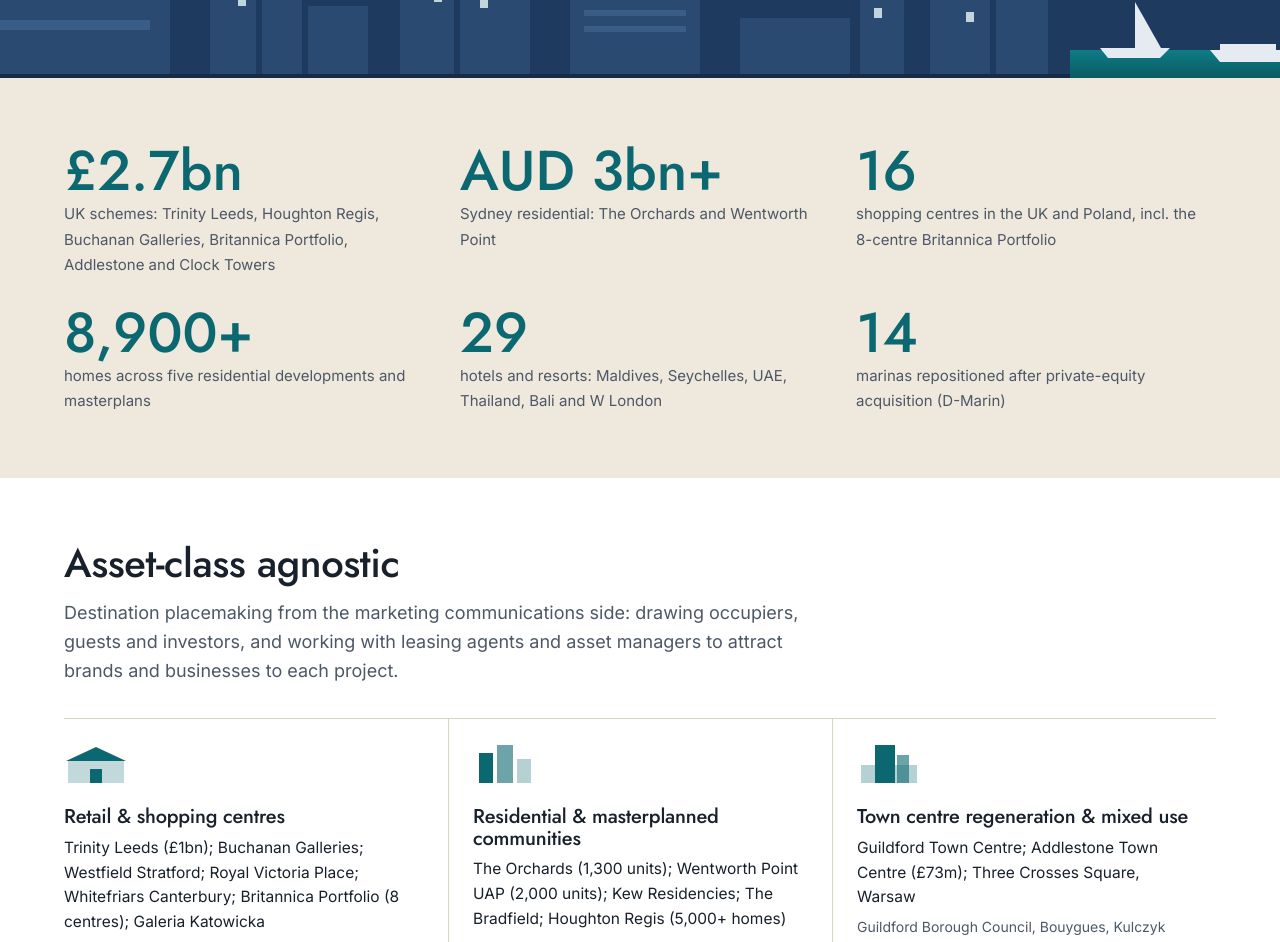
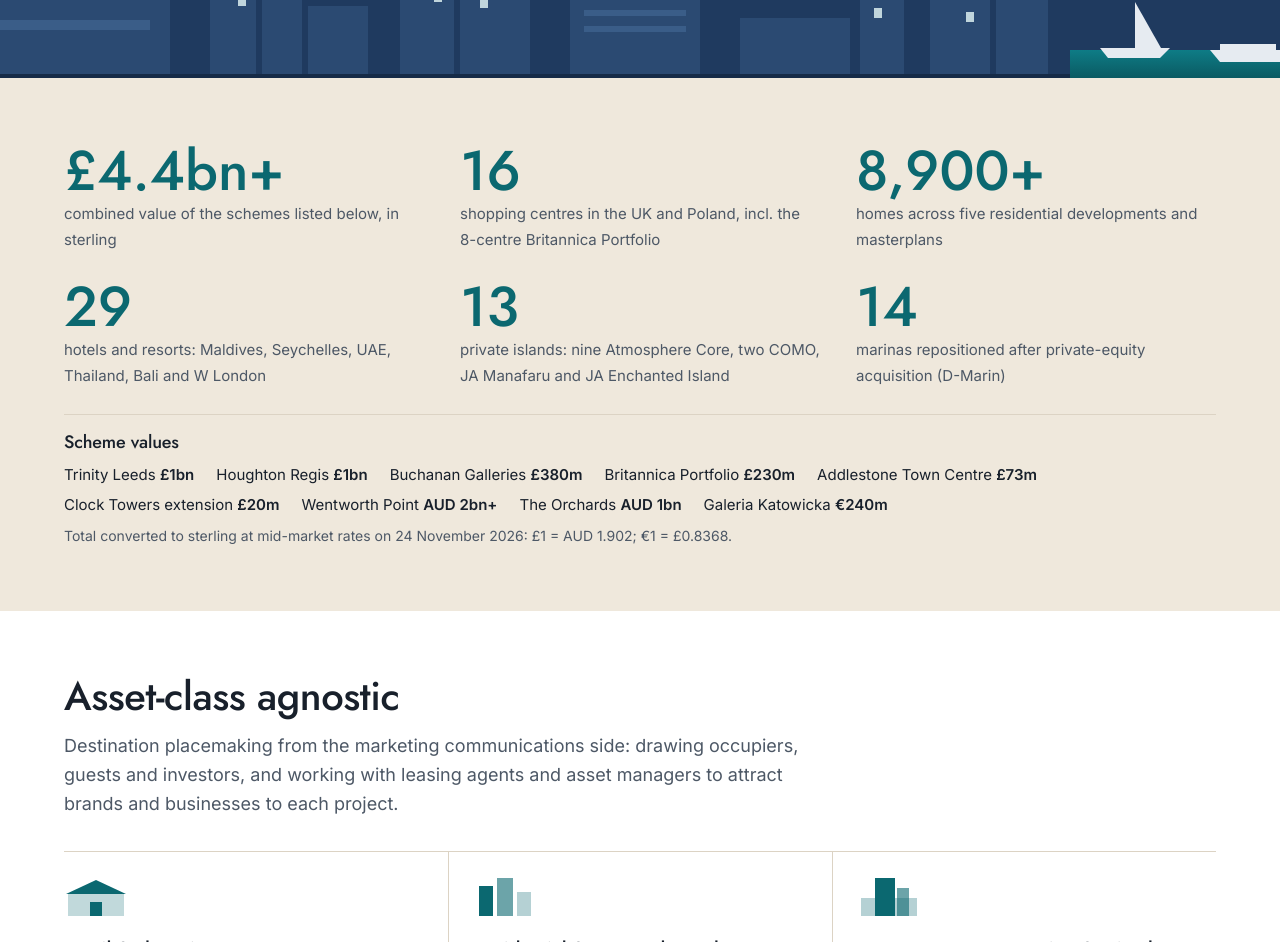
Before and after one commit to euanblake/euanblake.github.io, a plain HTML site: page real-estate/index.html in a window 1280 px wide. Shown: the part 796-1738 px from the top of the page. Drawn offline with Linux system fonts and the light colour scheme.

Commit message:
Real estate page: combined scheme value in sterling, per-scheme values, 13 private islands
Co-Authored-By: Claude Opus 5.5 <noreply@anthropic.com>
Claude-Session: https://claude.ai/code/session_01VSi56ccjRainm8Vy2ZLuuq

```diff
--- a/real-estate/index.html
+++ b/real-estate/index.html
@@ -54,6 +54,11 @@ nav a:hover,nav a:focus-visible{color:#fff;text-decoration:underline}
 @media(max-width:720px){.facts .wrap{grid-template-columns:repeat(2,minmax(0,1fr))}}
 @media(max-width:400px){.facts .wrap{grid-template-columns:minmax(0,1fr)}}
 .fact b{display:block;font-family:Jost,sans-serif;font-weight:500;font-size:clamp(34px,4.4vw,56px);color:var(--tealink);line-height:1.05;white-space:nowrap}
+.vals{grid-column:1/-1;border-top:1px solid var(--line);padding-top:18px}
+.vals h3{font-size:18px}
+.vals ul{list-style:none;margin:10px 0 8px;padding:0;display:flex;flex-wrap:wrap;gap:6px 22px;font-size:15px}
+.vals b{font-weight:600;white-space:nowrap}
+.vals p{margin:0;font-size:14px;color:var(--soft)}
 .fact span{font-size:15px;color:var(--soft)}
 .lead{font-size:18px;max-width:68ch;color:var(--soft);margin:14px 0 0}
 .assets{display:grid;grid-template-columns:repeat(3,minmax(0,1fr));gap:0;margin-top:32px;border-top:1px solid var(--line)}
@@ -130,12 +135,15 @@ footer{background:var(--navy2);color:#b9c6d4;font-size:14px;padding:18px max(5vw
 </svg>
 
 <section class="facts band"><div class="wrap">
-<div class="fact"><b>£2.7bn</b><span>UK schemes: Trinity Leeds, Houghton Regis, Buchanan Galleries, Britannica Portfolio, Addlestone and Clock Towers</span></div>
-<div class="fact"><b>AUD 3bn+</b><span>Sydney residential: The Orchards and Wentworth Point</span></div>
+<div class="fact"><b>£4.4bn+</b><span>combined value of the schemes listed below, in sterling</span></div>
 <div class="fact"><b>16</b><span>shopping centres in the UK and Poland, incl. the 8-centre Britannica Portfolio</span></div>
 <div class="fact"><b>8,900+</b><span>homes across five residential developments and masterplans</span></div>
 <div class="fact"><b>29</b><span>hotels and resorts: Maldives, Seychelles, UAE, Thailand, Bali and W London</span></div>
+<div class="fact"><b>13</b><span>private islands: nine Atmosphere Core, two COMO, JA Manafaru and JA Enchanted Island</span></div>
 <div class="fact"><b>14</b><span>marinas repositioned after private-equity acquisition (D-Marin)</span></div>
+<div class="vals"><h3>Scheme values</h3>
+<ul><li>Trinity Leeds <b>£1bn</b></li><li>Houghton Regis <b>£1bn</b></li><li>Buchanan Galleries <b>£380m</b></li><li>Britannica Portfolio <b>£230m</b></li><li>Addlestone Town Centre <b>£73m</b></li><li>Clock Towers extension <b>£20m</b></li><li>Wentworth Point <b>AUD 2bn+</b></li><li>The Orchards <b>AUD 1bn</b></li><li>Galeria Katowicka <b>€240m</b></li></ul>
+<p>Total converted to sterling at mid-market rates on 24 November 2026: £1 = AUD 1.902; €1 = £0.8368.</p></div>
 </div></section>
 
 <section class="band" id="assets"><div class="wrap">
```
